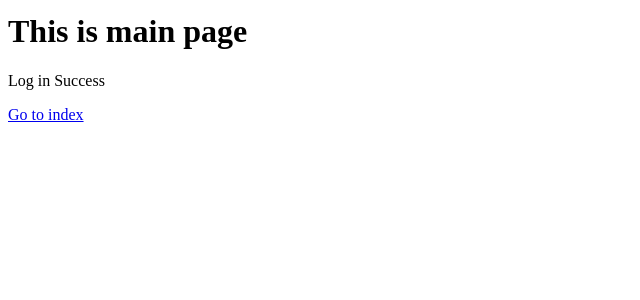
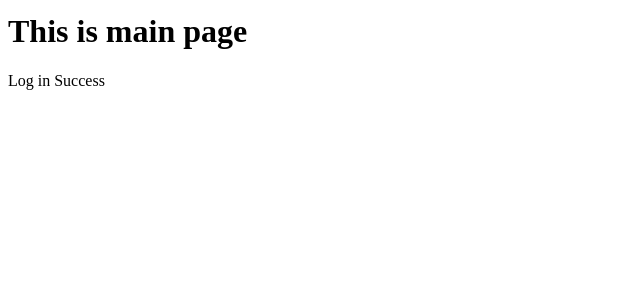
Before and after one commit to K-MarkLee/CH4-Django-Personal, a Django app: page /products/ in a window 1280 px wide. Shown: the part 89-389 px from the top of the page, without its empty margins (0-640 px from the left). Run offline with Django 4.2, Linux system fonts and the light colour scheme; the visitor is signed in with stand-in values (Sample User, id 1).

Commit message:
change : delete link to index from main page

```diff
--- a/products/templates/products/main.html
+++ b/products/templates/products/main.html
@@ -6,6 +6,5 @@
     <h1>This is main page</h1>
     <p>Log in Success</p>
 
-    <a href="{% url "products:index" %}">Go to index</a>
 
 {% endblock content %}
```
